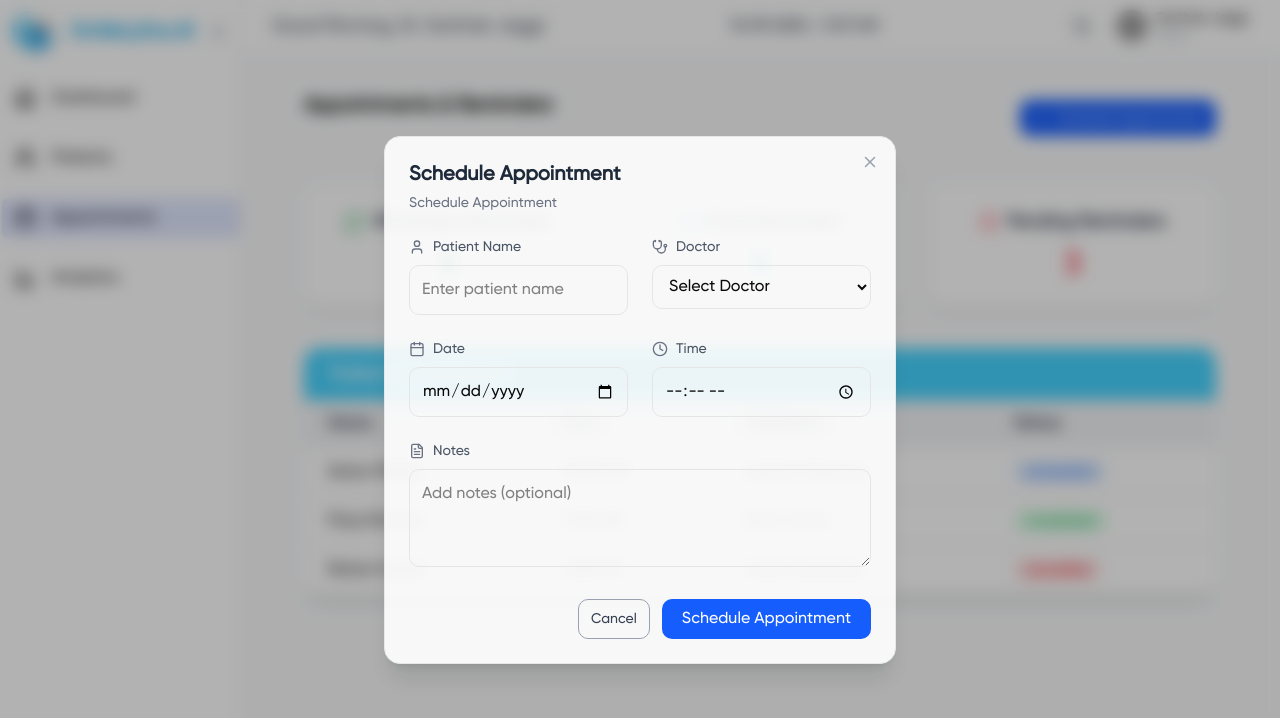
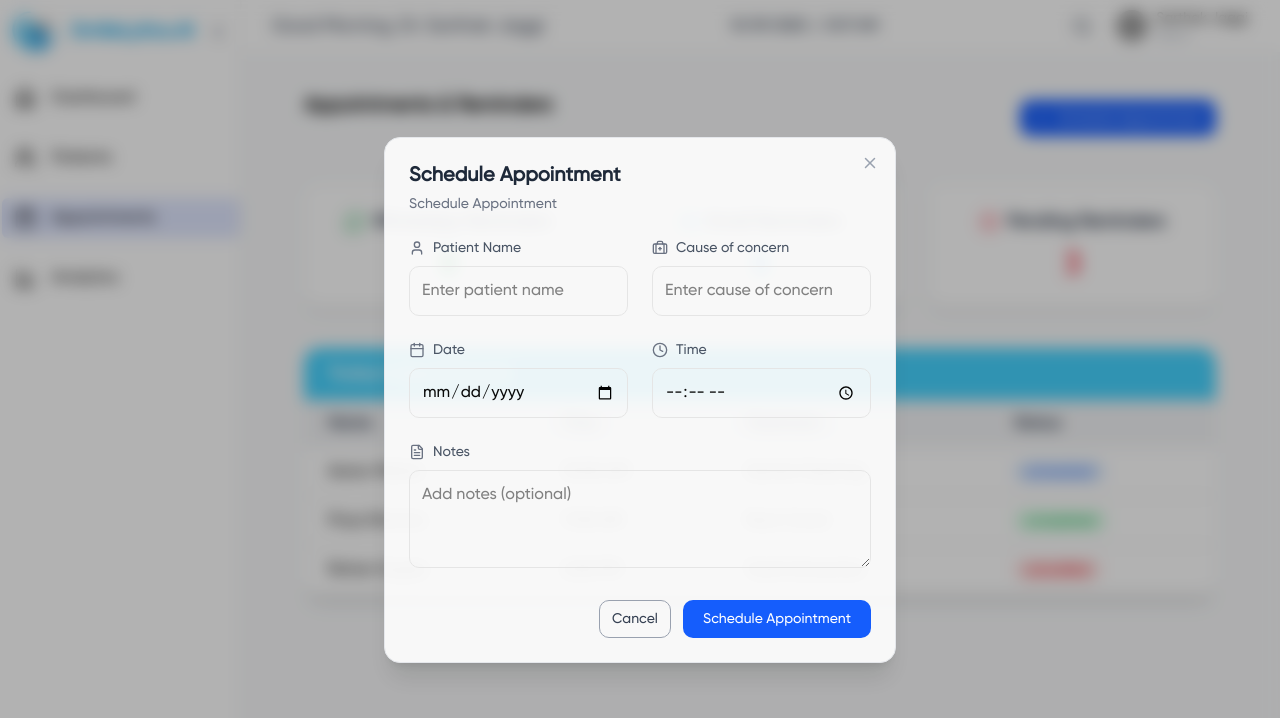
Before and after one commit to dikshajaggi/aiAssistant24, a React (Vite) app: page /dashboard/appointments in a window 1280 px wide. Both pictures are taken after a click on the button "Schedule Appointment". Shown: the top 718 px of the page. Built offline with nearby package versions, Linux system fonts and the light colour scheme; grey boxes are pictures that could not be loaded.

Commit message:
ui modifications

```diff
--- a/src/components/ScheduleAppointment.jsx
+++ b/src/components/ScheduleAppointment.jsx
@@ -1,5 +1,5 @@
 import React from "react";
-import { Calendar, Clock, User, FileText, Stethoscope } from "lucide-react";
+import { Calendar, Clock, User, FileText, BriefcaseMedical } from "lucide-react";
 
 const ScheduleAppointment = ({formdata, handleChange}) => {
 
@@ -25,27 +25,24 @@ const ScheduleAppointment = ({formdata, handleChange}) => {
             onChange={handleChange}
             required
             placeholder="Enter patient name"
-            className="p-3 border rounded-lg focus:ring-2 focus:ring-primary1 focus:outline-none"
+            className="p-3 border rounded-lg focus:ring-2 focus:ring-secondary1 focus:outline-none"
           />
         </div>
 
         {/* Doctor */}
         <div className="flex flex-col">
           <label className="text-sm font-medium text-gray-600 mb-2 flex items-center gap-2">
-            <Stethoscope className="w-4 h-4 text-gray-500" /> Doctor
+            <BriefcaseMedical className="w-4 h-4 text-gray-500" /> Cause of concern
           </label>
-          <select
-            name="doctor"
-            value={formdata.doctor}
+           <input
+            type="text"
+            name="treatment"
+            value={formdata.treatment}
             onChange={handleChange}
             required
-            className="p-3 border rounded-lg focus:ring-2 focus:ring-primary1 focus:outline-none"
-          >
-            <option value="">Select Doctor</option>
-            <option value="Dr. Sharma">Dr. Sharma</option>
-            <option value="Dr. Patel">Dr. Patel</option>
-            <option value="Dr. Mehta">Dr. Mehta</option>
-          </select>
+            placeholder="Enter cause of concern"
+            className="p-3 border rounded-lg focus:ring-2 focus:ring-secondary1 focus:outline-none"
+          />
         </div>
 
         {/* Date */}
@@ -59,7 +56,7 @@ const ScheduleAppointment = ({formdata, handleChange}) => {
             value={formdata.date}
             onChange={handleChange}
             required
-            className="p-3 border rounded-lg focus:ring-2 focus:ring-primary1 focus:outline-none"
+            className="p-3 border rounded-lg focus:ring-2 focus:ring-secondary1 focus:outline-none"
           />
         </div>
 
@@ -74,7 +71,7 @@ const ScheduleAppointment = ({formdata, handleChange}) => {
             value={formdata.time}
             onChange={handleChange}
             required
-            className="p-3 border rounded-lg focus:ring-2 focus:ring-primary1 focus:outline-none"
+            className="p-3 border rounded-lg focus:ring-2 focus:ring-secondary1 focus:outline-none"
           />
         </div>
 
@@ -89,14 +86,14 @@ const ScheduleAppointment = ({formdata, handleChange}) => {
             onChange={handleChange}
             placeholder="Add notes (optional)"
             rows={3}
-            className="p-3 border rounded-lg focus:ring-2 focus:ring-primary1 focus:outline-none"
+            className="p-3 border rounded-lg focus:ring-2 focus:ring-secondary1 focus:outline-none"
           ></textarea>
         </div>
 
         {/* Submit Button */}
         {/* <div className="md:col-span-2 flex justify-center">
           <button
-            className="px-6 py-3 bg-primary1 text-white font-semibold cursor-pointer rounded-xl transition-all"
+            className="px-6 py-3 bg-secondary1 text-white font-semibold cursor-pointer rounded-xl transition-all"
           >
             Schedule Appointment
           </button>
--- a/src/components/common/AppointmenModal.jsx
+++ b/src/components/common/AppointmenModal.jsx
@@ -6,7 +6,7 @@ const AppointmentModal = ({ isOpen, onClose, saveLabel, headingLabel, caption})
 
     const [form, setForm] = useState({
         name: "",
-        doctor: "",
+        concern: "",
         date: "",
         time: "",
         notes: "",
@@ -58,7 +58,7 @@ const AppointmentModal = ({ isOpen, onClose, saveLabel, headingLabel, caption})
           </button>
           <button
             onClick={handleSubmit}
-            className="bg-blue-600 text-white px-5 py-2 rounded-lg hover:bg-blue-700 transition font-medium cursor-pointer"
+            className="bg-blue-600 text-white text-sm px-5 py-2 rounded-lg hover:bg-blue-700 transition font-medium cursor-pointer"
           >
             {saveLabel}
           </button>
--- a/src/components/common/PatientModal.jsx
+++ b/src/components/common/PatientModal.jsx
@@ -83,7 +83,7 @@ const PatientModal = ({ isOpen, onClose, saveLabel, headingLabel, caption}) => {
           </button>
           <button
             onClick={handleSubmit}
-            className="bg-blue-600 text-white px-5 py-2 rounded-lg hover:bg-blue-700 transition font-medium cursor-pointer"
+            className="bg-blue-600 text-sm text-white px-5 py-2 rounded-lg hover:bg-blue-700 transition font-medium cursor-pointer"
           >
             {saveLabel}
           </button>
```
